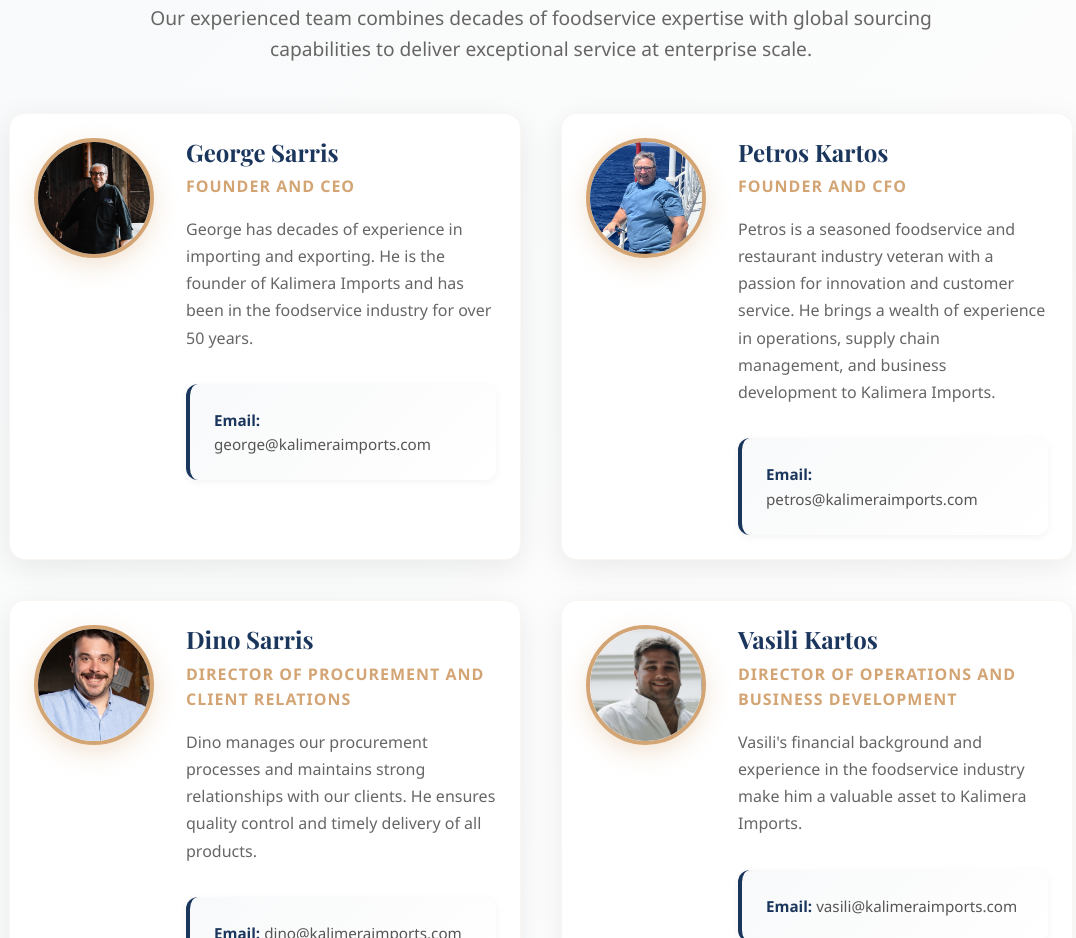
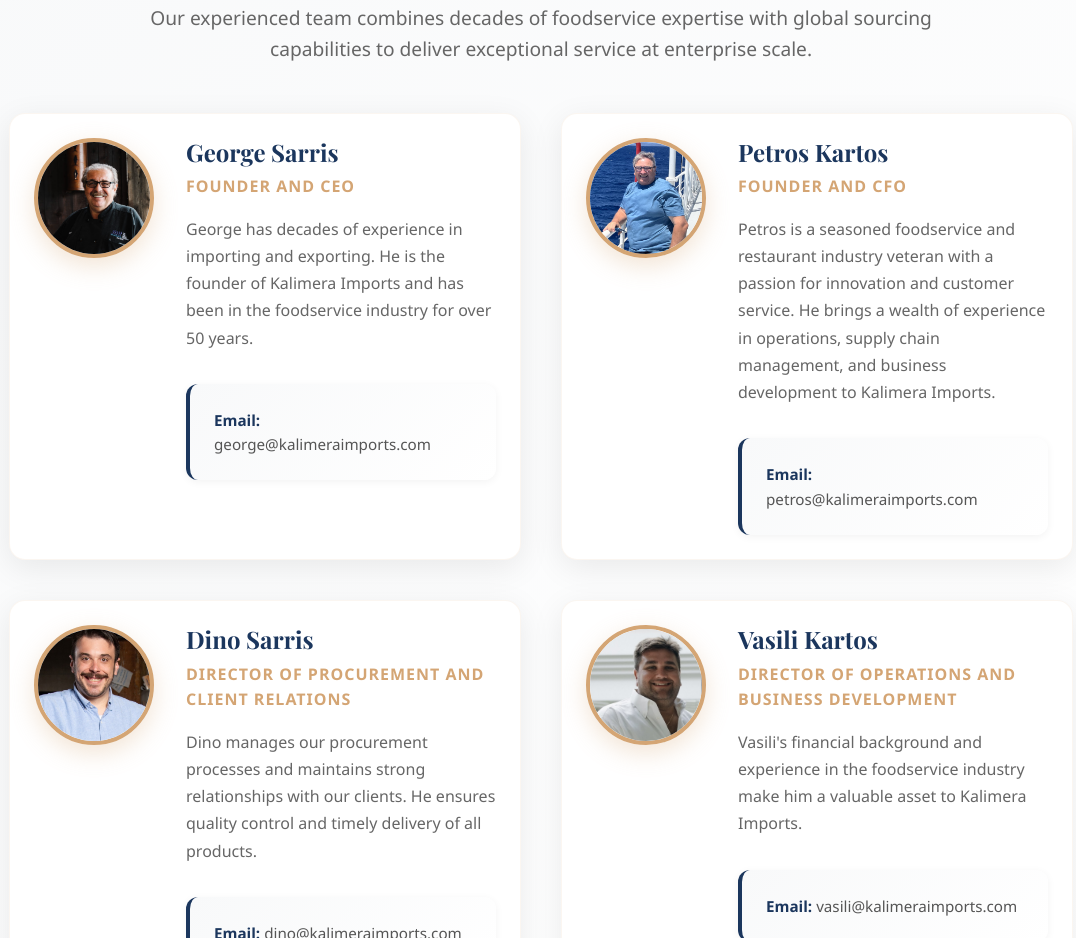
Before and after one commit to iancondoit/KalimeraSite, a plain HTML site: page index.html in a window 1280 px wide. Shown: the part 2637-3575 px from the top of the page, without its empty margins (99-1175 px from the left). Drawn offline with nearby package versions, Linux system fonts and the light colour scheme.

Commit message:
Update George's team photo to alt-george-pic.png

```diff
--- a/index.html
+++ b/index.html
@@ -152,7 +152,7 @@
                 <div class="team-grid">
                     <div class="team-member">
                         <div class="team-photo-container">
-                            <img src="Photos/george-sarris.jpg" alt="George Sarris" class="team-photo">
+                            <img src="Photos/alt-george-pic.png" alt="George Sarris" class="team-photo">
                         </div>
                         <div class="team-info">
                             <h4>George Sarris</h4>
```
Also changed, not shown: Photos/alt-george-pic.png (added).
